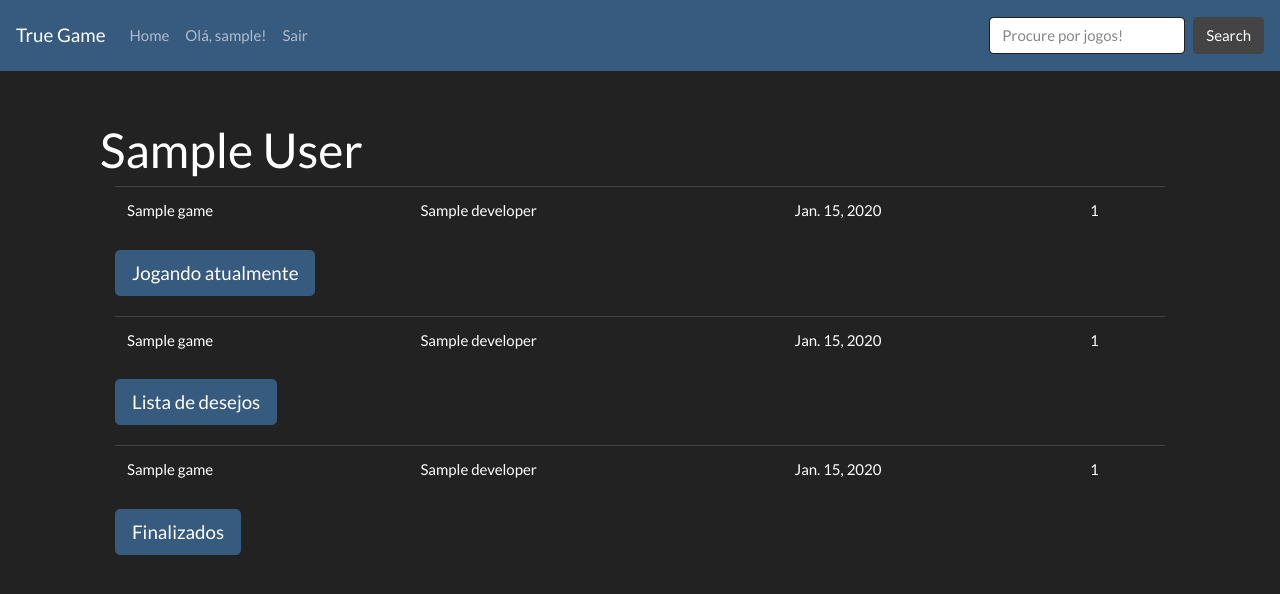
After one commit to guih2127/game-app, a Django app: page /profile/ in a window 1280 px wide. The commit adds this page. Shown: the top 594 px of the page. Run offline with Django 3.2, Linux system fonts and the light colour scheme; a user stored in the database is signed in; tables that the repository leaves empty hold one stand-in row (values such as "Sample post").

Commit message:
update gitignore and template/view for profile page

```diff
--- a/game/templates/game/base.html
+++ b/game/templates/game/base.html
@@ -28,7 +28,7 @@
             </li>
             {% if user.is_authenticated %}
                 <li class="nav-item">
-                    <a class="nav-link" href="#">Olá, {{ user.username }}!</a>
+                    <a class="nav-link" href="{% url 'profile'%}">Olá, {{ user.username }}!</a>
                 </li>
                 <li class="nav-item">
                     <a class="nav-link" href="{% url "logout" %}">Sair</a>
--- /dev/null
+++ b/game/templates/game/profile.html
@@ -0,0 +1,53 @@
+{% extends 'game/base.html' %}
+
+{% block content %}
+<div class='container'>
+    <h1>{{ user.first_name }} {{ user.last_name }}</h1>
+
+    <div class="container">
+        <table class="table table-hover">
+            {% for game in currently_playing %}
+                <tr>
+                    <td>{{ game.name }}</th>
+                    <td>{{ game.developer }}</th>
+                    <td>{{ game.release_date }}</th>
+                    <td>{{ game.metacritic }}</th>
+                </tr>
+            {% endfor %}
+
+        </table>
+        <button type="button"
+        class="btn btn-primary btn-lg"
+        style="margin-bottom:20px;">Jogando atualmente
+        </button>
+        <table class="table table-hover">
+            {% for game in wishlist %}
+                <tr>
+                    <td>{{ game.name }}</th>
+                    <td>{{ game.developer }}</th>
+                    <td>{{ game.release_date }}</th>
+                    <td>{{ game.metacritic }}</th>
+                </tr>
+            {% endfor %}
+        </table>
+        <button type="button"
+        class="btn btn-primary btn-lg"
+        style="margin-bottom:20px;">Lista de desejos
+        </button>
+        <table class="table table-hover">
+            {% for game in finished %}
+                <tr>
+                    <td>{{ game.name }}</th>
+                    <td>{{ game.developer }}</th>
+                    <td>{{ game.release_date }}</th>
+                    <td>{{ game.metacritic }}</th>
+                </tr>
+            {% endfor %}
+        </table>
+        <button type="button"
+        class="btn btn-primary btn-lg"
+        style="margin-bottom:20px;">Finalizados
+        </button>
+    </div>
+</div>
+{% endblock %}
--- a/game/urls.py
+++ b/game/urls.py
@@ -8,4 +8,5 @@ urlpatterns = [
     path('wishlist/<int:pk>', views.add_game_to_wishlist, name='wishlist'),
     path('finished/<int:pk>', views.add_game_to_finished, name='finished'),
     path('register/', views.register, name='register'),
+    path('profile/', views.profile, name='profile'),
 ]
--- a/game/views.py
+++ b/game/views.py
@@ -6,7 +6,7 @@ from django.db.models import Q
 from django.contrib.auth.forms import UserCreationForm
 from django.urls import reverse_lazy
 from django.views import generic
-
+from django.contrib.auth.decorators import login_required
 from django.contrib.auth import login, authenticate
 from django.shortcuts import render, redirect
 from .forms import SignUpForm
@@ -36,6 +36,18 @@ def game_list(request):
 
     return render(request, 'game/game_list.html', {'games': games})
 
+@login_required
+def profile(request):
+    user = request.user
+    user_games = UserGamesInformation.objects.get_or_create(pk=user.id)
+    user_games = UserGamesInformation.objects.get(pk=user.id)
+    wishlist = user_games.want_to_play.order_by()[0:5]
+    currently_playing = user_games.currently_playing.order_by()[0:5]
+    finished = user_games.finished.order_by()[0:5]
+
+    return render(request, 'game/profile.html', {'wishlist': wishlist,
+    'currently_playing': currently_playing, 'finished': finished, 'user': user})
+
 def game_detail(request, pk):
     game = get_object_or_404(Game, pk=pk)
     platforms = game.platforms.all()
@@ -48,9 +60,14 @@ def add_game_to_wishlist(request, pk):
     user_games = UserGamesInformation.objects.get_or_create(pk=user.id)
     user_games = UserGamesInformation.objects.get(pk=user.id)
     wishlist = user_games.want_to_play
-    wishlist.add(game)
+    error = None
 
-    return render(request, 'game/confirmation.html')
+    if game in wishlist.all():
+        error = '''Esse jogo já está na sua lista de desejados!'''
+    else:
+        wishlist.add(game)
+
+    return render(request, 'game/confirmation.html', { 'error': error })
 
 def add_game_to_currently_playing(request, pk):
     game = get_object_or_404(Game, pk=pk)
@@ -58,9 +75,14 @@ def add_game_to_currently_playing(request, pk):
     user_games = UserGamesInformation.objects.get_or_create(pk=user.id)
     user_games = UserGamesInformation.objects.get(pk=user.id)
     currently_playing = user_games.currently_playing
-    currently_playing.add(game)
+    error = None
 
-    return render(request, 'game/confirmation.html')
+    if game in currently_playing.all():
+        error = '''Você já adicionou esse jogo na sua lista atual!'''
+    else:
+        currently_playing.add(game)
+
+    return render(request, 'game/confirmation.html', { 'error': error })
 
 def add_game_to_finished(request, pk):
     game = get_object_or_404(Game, pk=pk)
@@ -68,6 +90,11 @@ def add_game_to_finished(request, pk):
     user_games = UserGamesInformation.objects.get_or_create(pk=user.id)
     user_games = UserGamesInformation.objects.get(pk=user.id)
     finished = user_games.finished
-    finished.add(game)
+    error = None
 
-    return render(request, 'game/confirmation.html')
+    if game in finished.all():
+        error = '''Você já adicionou esse jogo na sua lista de finalizados!'''
+    else:
+        finished.add(game)
+
+    return render(request, 'game/confirmation.html', { 'error': error })
```
Also changed, not shown: game/templates/game/confirmation.html (+9 -3 lines), 1 other file.
